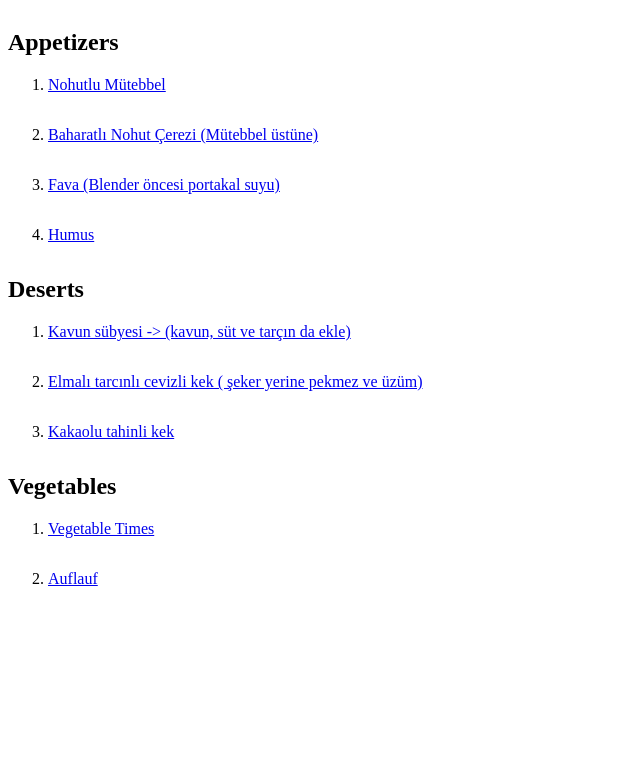
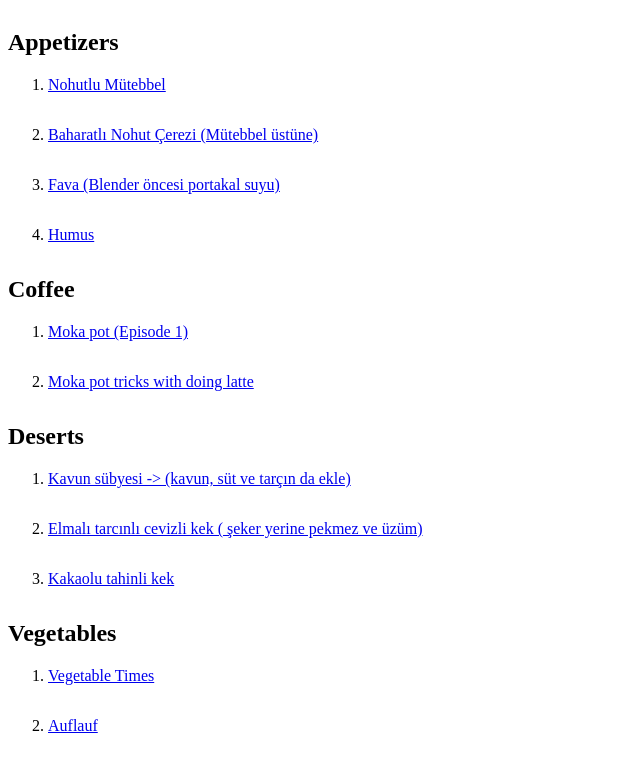
Before and after one commit to atakndogn/Food-Recipes, a plain HTML site: page index.html in a window 1280 px wide. Shown: the part 1997-2764 px from the top of the page, without its empty margins (0-640 px from the left). Before the commit the page ends 2617 px from the top, so only its background shows below. Drawn offline with Linux system fonts and the light colour scheme.

Commit message:
moka pot recipes was added

```diff
--- a/index.html
+++ b/index.html
@@ -243,6 +243,21 @@
       </ol>
     </div>
     <div>
+      <h2>Coffee</h2>
+      <ol>
+        <li>
+          <a href="https://www.youtube.com/watch?v=upgQsA5kLAk&t=0s"
+            >Moka pot (Episode 1)</a
+          >
+        </li>
+        <li>
+          <a href="https://www.youtube.com/watch?v=rpyBYuu-wJI"
+            >Moka pot tricks with doing latte</a
+          >
+        </li>
+      </ol>
+    </div>
+    <div>
       <h2>Deserts</h2>
       <ol>
         <li>
```
